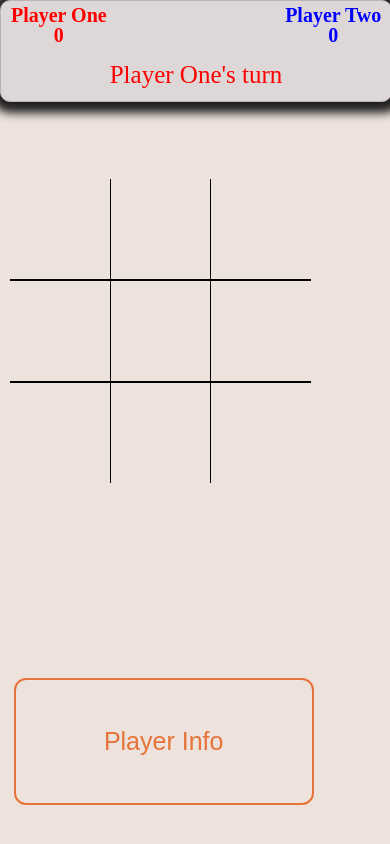
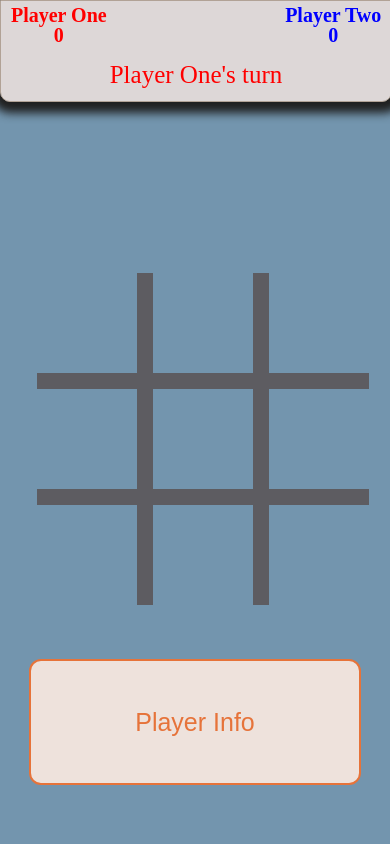
Before and after one commit to Brullrr/Tic-Tac-Toe, a React (Create React App) app: page / in a window 390 px wide. Shown: the top 844 px of the page. Built offline with nearby package versions, Linux system fonts and the light colour scheme.

Commit message:
Added Style changes to try and appease Ricardo

```diff
--- a/src/Containers/Gameboard/Gameboard.js
+++ b/src/Containers/Gameboard/Gameboard.js
@@ -15,8 +15,8 @@ const Gameboard = (props) => {
                             claim={props.claimTile[0]}
                             color={props.tileOne}
                             borderTop='none'
-                            borderRight='1px solid black'
-                            borderBottom='1px solid black'
+                            borderRight='16px solid #5D5C61'
+                            borderBottom='8px solid #5D5C61'
                             borderLeft='none'
                             />
 
@@ -25,9 +25,9 @@ const Gameboard = (props) => {
                             claim={props.claimTile[1]}
                             color={props.tileTwo}
                             borderTop='none'
-                            borderRight='1px solid black'
-                            borderBottom='1px solid black'
-                            borderLeft='1px solid black'/>
+                            borderRight='16px solid #5D5C61'
+                            borderBottom='8px solid #5D5C61'
+                            borderLeft='16px solid #5D5C61'/>
 
                         <Tile
                             clicked={() => { props.clicked(2) }}
@@ -35,58 +35,58 @@ const Gameboard = (props) => {
                             color={props.tileThree}
                             borderTop='none'
                             borderRight='none'
-                            borderBottom='1px solid black'
-                            borderLeft='1px solid black'
+                            borderBottom='8px solid #5D5C61'
+                            borderLeft='16px solid #5D5C61'
                             />
                         <Tile
                             clicked={() => { props.clicked(3) }}
                            claim={props.claimTile[3]}
                             color={props.tileFour}
-                            borderTop='1px solid black'
-                            borderRight='1px solid black'
-                            borderBottom='1px solid black'
+                            borderTop='8px solid #5D5C61'
+                            borderRight='16px solid #5D5C61'
+                            borderBottom='8px solid #5D5C61'
                             borderLeft='none'/>
                         <Tile
                             clicked={() => { props.clicked(4) }}
                            claim={props.claimTile[4]}
                             color={props.tileFive}
-                            borderTop='1px solid black'
-                            borderRight='1px solid black'
-                            borderBottom='1px solid black'
-                            borderLeft='1px solid black'/>
+                            borderTop='8px solid #5D5C61'
+                            borderRight='16px solid #5D5C61'
+                            borderBottom='8px solid #5D5C61'
+                            borderLeft='16px solid #5D5C61'/>
                         <Tile
                             clicked={() => { props.clicked(5) }}
                             claim={props.claimTile[5]}
                             color={props.tileSix}
-                            borderTop='1px solid black'
+                            borderTop='8px solid #5D5C61'
                             borderRight='none'
-                            borderBottom='1px solid black'
-                            borderLeft='1px solid black'/>
+                            borderBottom='8px solid #5D5C61'
+                            borderLeft='16px solid #5D5C61'/>
                         <Tile
                             clicked={() => { props.clicked(6) }}
                            claim={props.claimTile[6]}
                             color={props.tileSeven}
-                            borderTop='1px solid black'
-                            borderRight='1px solid black'
+                            borderTop='8px solid #5D5C61'
+                            borderRight='16px solid #5D5C61'
                             borderBottom='none'
                             borderLeft='none'
                             />
                         <Tile
                             clicked={() => { props.clicked(7) }}
-                           claim={props.claimTile[7]}
+                            claim={props.claimTile[7]}
                             color={props.tileEight}
-                            borderTop='1px solid black'
-                            borderRight='1px solid black'
+                            borderTop='8px solid #5D5C61'
+                            borderRight='16px solid #5D5C61'
                             borderBottom='none'
-                            borderLeft='1px solid black'/>
+                            borderLeft='16px solid #5D5C61'/>
                         <Tile
                             clicked={() => { props.clicked(8) }}
                            claim={props.claimTile[8]}
                             color={props.tileNine}
-                            borderTop='1px solid black'
+                            borderTop='8px solid #5D5C61'
                             borderRight='none'
                             borderBottom='none'
-                            borderLeft='1px solid black'/>
+                            borderLeft='16px solid #5D5C61'/>
                 </div>
                 <img className={classes.ImageTwo} src={require('../../Pictures/capital_o.png')} alt="imageTwo"></img>
 
--- a/src/Containers/Gameboard/Gameboard.module.css
+++ b/src/Containers/Gameboard/Gameboard.module.css
@@ -1,32 +1,31 @@
 .GameboardOuter {
+    position: absolute;
     width: 100%;
-    left: 5%;
-    min-width: 500px;
     height: 100%;
-    padding: 12% 0px 35% 0px;
+    min-width: 600px;
 }
 
 .ImageOne {
     position: absolute;
-    left: 5%;
-    z-index: 100;
+    left: 2%;
+    top: 30%;
 
 }
 
 .ImageTwo {
     position: absolute;
     right: 2%;
-    z-index: 100;
+    top: 30%;
 }
 
 
 .Gameboard {
     position: absolute;
-    left: 30%;
-    right: 20%;
+    left: 50%;
+    top: 60%;
     display: grid;
-    grid-template-columns: 150px 150px 150px;
-    padding: 10px;
+    grid-template-columns: 150px 166px 150px;
+    margin: -241px 0px 0px -241px;
 }
 
 
@@ -54,87 +53,70 @@
 
 @media (max-width: 1000px) {
 
-    .GameboardOuter {
-        position: absolute;
-        width: 100%;
-        left: 0%;
-        min-width: 300px;
-        height: 100%;
-        top: 5%;
-        padding: 0% 0px 0% 0px;
-        margin: 0px 0px 0px 0px;
-    }
+
 
     .ImageOne {
         display: none;
-        position: absolute;
-        z-index: 100;
-        top: 20%;
-        width: 20%;
     }
 
     .ImageTwo {
         display: none;
-        position: absolute;
-        z-index: 100;
-        right: 0%;
-        top: 20%;
-        width: 20%;
     }
 
 
     .Gameboard {
-        position: absolute;
-        display: grid;
-        grid-template-columns: 100px 100px 100px;
-        left: 25%;
-        top: 15%;
+        grid-template-columns: 100px 116px 100px;
+        margin: -241px 0px 0px -166px;
+        left: 50%;
+
     }
 
     .Button {
         position: absolute;
         bottom: 0%;
+        left: -10%;
+        height: 15%;
+        width: 15%;
+
+        background-color: #EEE2DC;
+        color:  #e6733a;
+        font-size: 5px;
+        border: 2px solid #e6733a;
+        border-top-right-radius: 50px;
+    }
+
+    .Button:hover {
+        font-size: 30px;
+        color: #EEE2DC;
+        background-color:  #e6733a;
+        border: 2px solid #EEE2DC;
         left: 0%;
-        height: 90px;
-        width: 315px;
+        min-width: 300px;
+    }
+}
+
+@media (max-width: 450px) {
+    .GameboardOuter {
+        min-width: 300px;
+    }
+
+    .Button {
+        position: absolute;
+        height: 15%;
+        width: 332px;
         background-color: #EEE2DC;
         color:  #e6733a;
         font-size: 25px;
         border: 2px solid #e6733a;
         border-radius: 12px;
-        margin: 0px 0px 10px 25.5%;
+        left: 50%;
+        top: 85%;
+        margin: -15% 0px 0px -166px;
     }
     .Button:hover {
         background-color: #e6733a;
         color:   #EEE2DC;
         border: 2px solid  #EEE2DC;
+        left: 50%;
     }
 }
-
-@media (max-width: 450px) {
-    .Gameboard {
-        position: absolute;
-        display: grid;
-        grid-template-columns: 100px 100px 100px;
-        left: 0%;
-        top: 15%;
-    }
-    .Button {
-        position: absolute;
-        bottom: 0%;
-        left: 0%;
-        height: 15%;
-        width: 300px;
-        background-color: #EEE2DC;
-        color:  #e6733a;
-        font-size: 25px;
-        border: 2px solid #e6733a;
-        border-radius: 12px;
-        margin: 0px 0px 10% 3.5%;
-    }
-    .Button:hover {
-        background-color: #e6733a;
-        color:   #EEE2DC;
-        border: 2px solid  #EEE2DC;
-    }
-}
--- a/src/Containers/Gameboard/Tile/Tile.module.css
+++ b/src/Containers/Gameboard/Tile/Tile.module.css
@@ -6,7 +6,7 @@
     text-align: center;
     line-height: 150px;
     border: none;
-    background-color: #EEE2DC;
+    background-color: #5D5C61;
 }
 
 @media (max-width: 1000px) {
--- a/src/Containers/Scoreboard/Scoreboard.module.css
+++ b/src/Containers/Scoreboard/Scoreboard.module.css
@@ -1,6 +1,6 @@
 .Scoreboard {
     position: fixed;
-    border: 1px solid#BAB2B5;
+    border: 1px solid#B1A296;
     text-align: center;
     width: 100%;
     left: 0%;
@@ -9,7 +9,7 @@
     border-bottom-left-radius: 10px;
     border-bottom-right-radius: 10px;
     box-shadow: 1px 1px 10px 10px rgb(32, 32, 32);
-    background-color: #BAB2B5;
+    background-color: #B1A296;
     top: 0%;
 }
 
@@ -47,14 +47,8 @@
 
 @media (max-width: 1000px) {
     .Scoreboard {
-        position: fixed;
-        border: 1px solid#BAB2B5;
-        text-align: center;
         height: 10%;
         min-width: 600px;
-        border-radius: 10px;
-        box-shadow: 1px 1px 10px 10px rgb(32, 32, 32);
-        background-color: rgb(221, 215, 215);
     }
 
     .SignOne {
@@ -90,13 +84,7 @@
 
 @media (max-width: 450px) {
     .Scoreboard {
-        position: fixed;
-        border: 1px solid#BAB2B5;
-        text-align: center;
-        height: 10%;
         min-width: 100px;
-        border-radius: 10px;
-        box-shadow: 1px 1px 10px 10px rgb(32, 32, 32);
         background-color: rgb(221, 215, 215);
     }
 
--- a/src/Containers/TicTacToe/TicTacToe.js
+++ b/src/Containers/TicTacToe/TicTacToe.js
@@ -216,63 +216,63 @@ class TicTacToe extends Component {
         } else if (this.state.ticTacToeBoard[0] === 'O') {
             tileOne = this.state.playerTwoColor
         } else {
-            tileOne = '#EEE2DC'
+            tileOne = '#7395AE'
         }
         if(this.state.ticTacToeBoard[1] === 'X') {
             tileTwo = this.state.playerOneColor
         } else if (this.state.ticTacToeBoard[1] === 'O') {
             tileTwo = this.state.playerTwoColor
         } else {
-            tileTwo = '#EEE2DC'
+            tileTwo = '#7395AE'
         }
         if(this.state.ticTacToeBoard[2] === 'X') {
             tileThree = this.state.playerOneColor
         } else if (this.state.ticTacToeBoard[2] === 'O') {
             tileThree = this.state.playerTwoColor
         } else {
-            tileThree = '#EEE2DC'
+            tileThree = '#7395AE'
         }
         if(this.state.ticTacToeBoard[3] === 'X') {
             tileFour = this.state.playerOneColor
         } else if (this.state.ticTacToeBoard[3] === 'O') {
             tileFour = this.state.playerTwoColor
         } else {
-            tileFour = '#EEE2DC'
+            tileFour = '#7395AE'
         }
         if(this.state.ticTacToeBoard[4] === 'X') {
             tileFive = this.state.playerOneColor
         } else if (this.state.ticTacToeBoard[4] === 'O') {
             tileFive = this.state.playerTwoColor
         } else {
-            tileFive = '#EEE2DC'
+            tileFive = '#7395AE'
         }
         if(this.state.ticTacToeBoard[5] === 'X') {
             tileSix = this.state.playerOneColor
         } else if (this.state.ticTacToeBoard[5] === 'O') {
             tileSix = this.state.playerTwoColor
         } else {
-            tileSix = '#EEE2DC'
+            tileSix = '#7395AE'
         }
         if(this.state.ticTacToeBoard[6] === 'X') {
             tileSeven = this.state.playerOneColor
         } else if (this.state.ticTacToeBoard[6] === 'O') {
             tileSeven = this.state.playerTwoColor
         } else {
-            tileSeven = '#EEE2DC'
+            tileSeven = '#7395AE'
         }
         if(this.state.ticTacToeBoard[7] === 'X') {
             tileEight = this.state.playerOneColor
         } else if (this.state.ticTacToeBoard[7] === 'O') {
             tileEight = this.state.playerTwoColor
         } else {
-            tileEight = '#EEE2DC'
+            tileEight = '#7395AE'
         }
         if(this.state.ticTacToeBoard[8] === 'X') {
             tileNine = this.state.playerOneColor
         } else if (this.state.ticTacToeBoard[8] === 'O') {
             tileNine = this.state.playerTwoColor
         } else {
-            tileNine = '#EEE2DC'
+            tileNine = '#7395AE'
         }
 
 
```
Also changed, not shown: src/App.css (+1 -7 lines), src/Containers/Modules/PlayerInfoModule/playerInfoModule.module.css (+26 -22 lines), src/Containers/Modules/WinnerModule/WinnerModule.module.css (+11 -1 lines).
